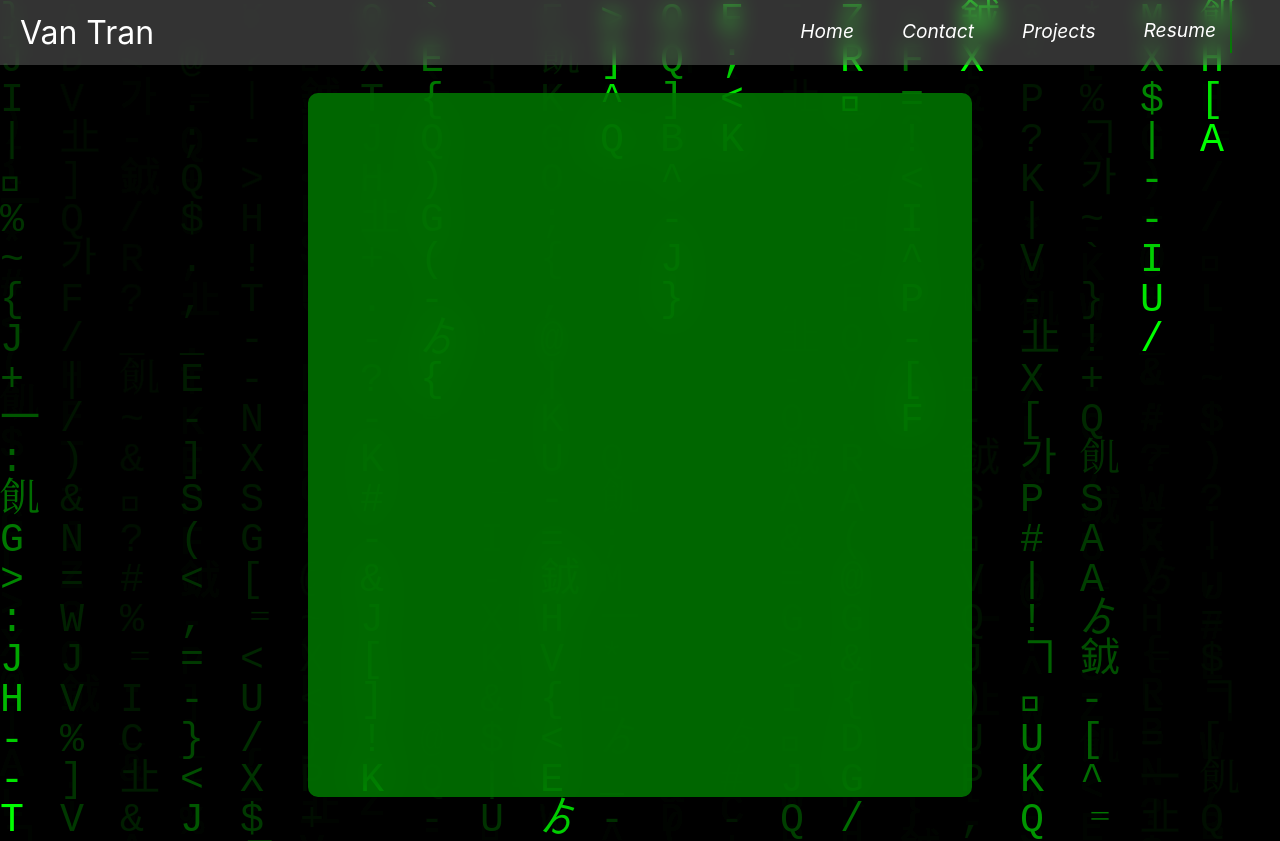
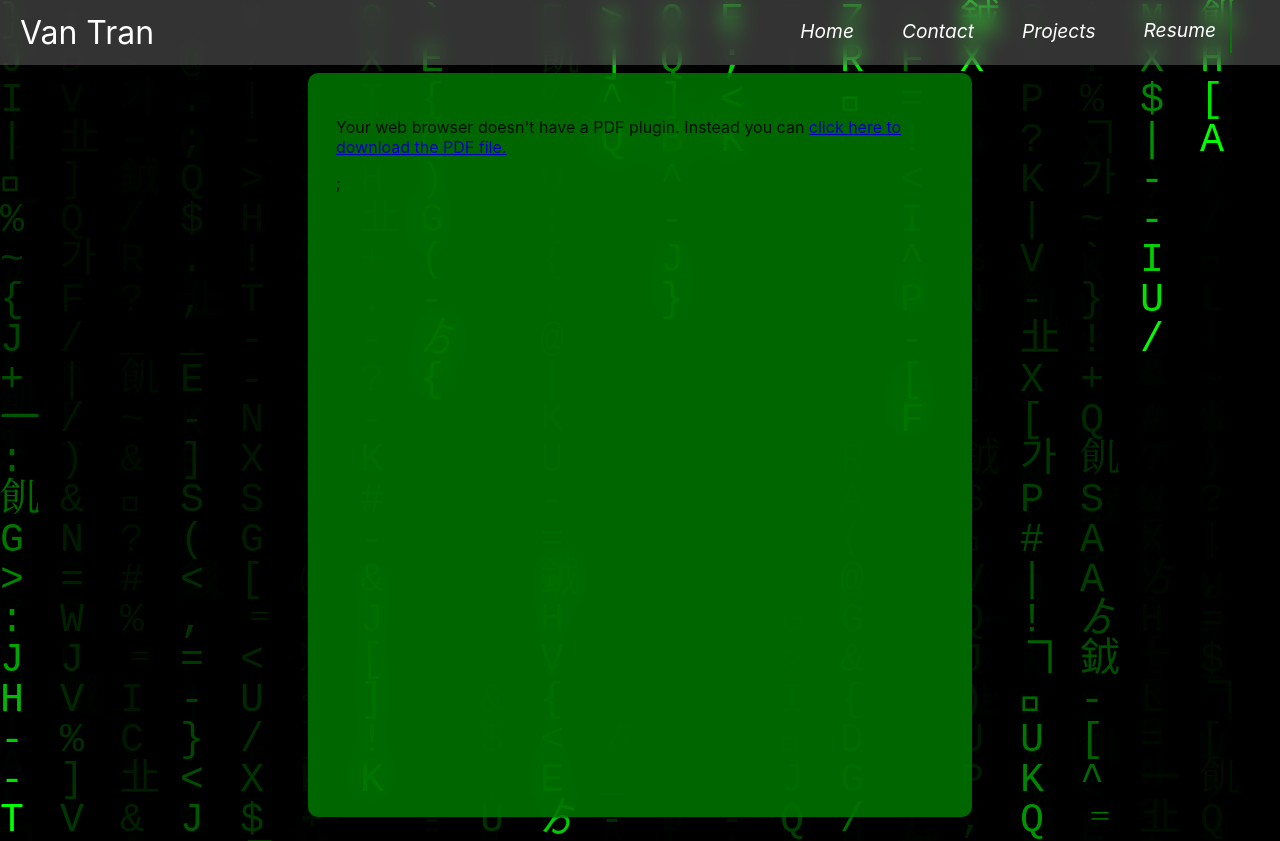
Before and after one commit to VanVSJobs/my-website, a React (Create React App) app in the folder my-website/: page /resume in a window 1280 px wide. Built offline with nearby package versions, Linux system fonts and the light colour scheme.

Commit message:
fixed resume
last thing to do is add projects details

```diff
--- a/my-website/package.json
+++ b/my-website/package.json
@@ -6,6 +6,7 @@
     "@emotion/react": "^11.8.1",
     "@emotion/styled": "^11.8.1",
     "@mui/material": "^5.4.2",
+    "@react-pdf/renderer": "^3.1.9",
     "@testing-library/jest-dom": "^5.16.2",
     "@testing-library/react": "^12.1.3",
     "@testing-library/user-event": "^13.5.0",
--- /dev/null
+++ b/my-website/src/components/PDFViewer.js
@@ -0,0 +1,14 @@
+function PDFViewer({ url }) {
+  return (
+    <div>
+      <object data={url} type="application/pdf" width="100%" height="1400px">
+        <p>
+          Your web browser doesn't have a PDF plugin. Instead you can{" "}
+          <a href={url}>click here to download the PDF file.</a>
+        </p>
+      </object>
+    </div>
+  );
+}
+
+export default PDFViewer;
--- a/my-website/src/components/index.js
+++ b/my-website/src/components/index.js
@@ -2,3 +2,4 @@ export { default as Navbar } from "./Navbar";
 export { default as specialButton } from "./specialButton";
 export { default as MatrixBackground } from "./MatrixBackground";
 export { default as MatrixTextbox } from "./MatrixTextbox";
+export { default as PDFViewer } from "./PDFViewer";
--- a/my-website/src/pages/Resume.js
+++ b/my-website/src/pages/Resume.js
@@ -2,11 +2,11 @@ import React from "react";
 
 import Card from "@mui/material/Card";
 import CardContent from "@mui/material/CardContent";
-import Typography from "@mui/material/Typography";
 
 import { motion } from "framer-motion";
-import PDFViewer from "react-pdf-js";
 import "../styles/StyledResume.scss";
+
+import { PDFViewer } from "../components";
 
 const Resume = () => {
   return (
@@ -23,7 +23,10 @@ const Resume = () => {
             padding: "10px",
           }}
         >
-          <CardContent></CardContent>
+          <CardContent>
+            <PDFViewer url="https://vans-website.s3.amazonaws.com/Awesome_CV.pdf" />
+            ;
+          </CardContent>
         </Card>
       </motion.div>
     </div>
--- a/my-website/src/styles/StyledResume.scss
+++ b/my-website/src/styles/StyledResume.scss
@@ -7,7 +7,7 @@
 
 .card-resume {
   margin: 3vh;
-  height: 85vh;
+  height: 90vh;
   width: 50vw;
 }
 
```
Also changed, not shown: 1 other file (tests, documents, lock files or other folders).
